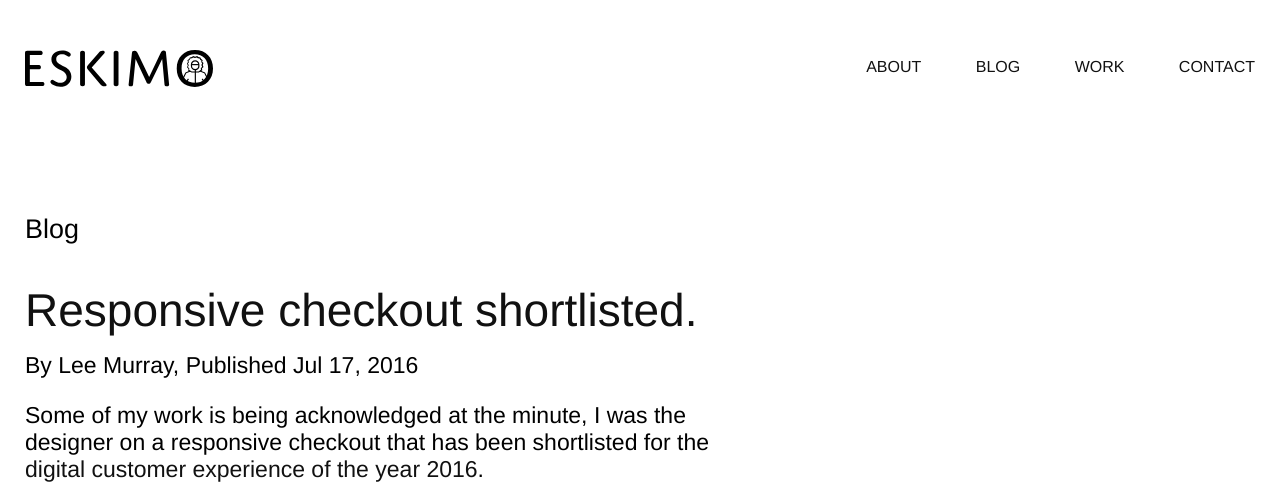
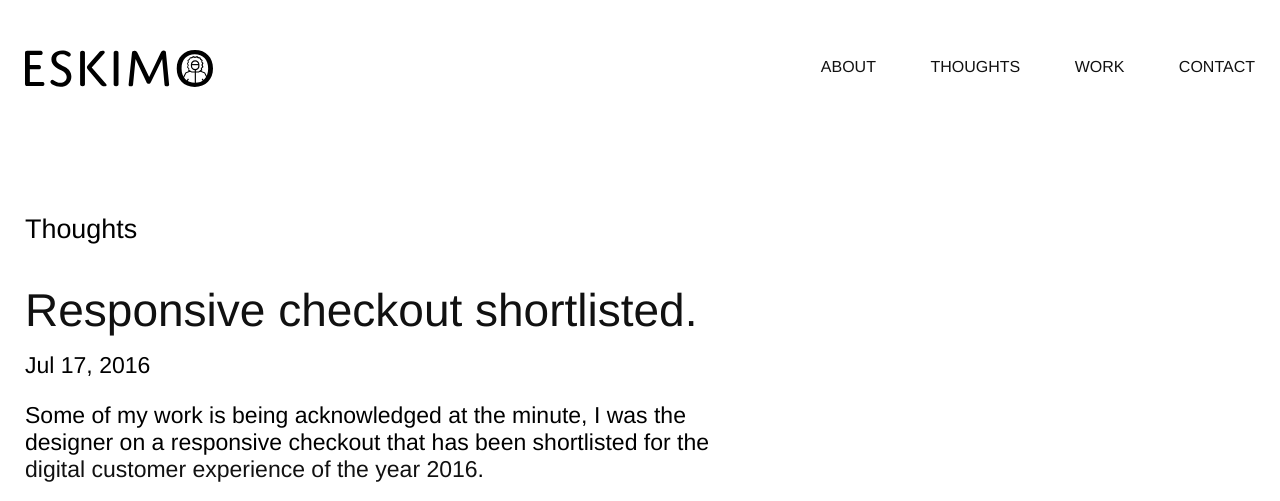
Before and after one commit to uxeskimo/uxeskimo, a Jekyll site: the page built from blog.md, in a window 1280 px wide, cut to the strip 0-501 px from the top of the page. Built offline with Jekyll 4.4.1, drawn with Linux system fonts in a browser that asks for light colours; some of the changed text lies outside the part shown.

Commit message:
Minor content changes, get rid of words if you dont need em

```diff
--- a/_dev/src/sass/main.scss
+++ b/_dev/src/sass/main.scss
@@ -44,7 +44,7 @@ img {
   height: auto;
 }
 .highlight {
-  border-left: 7px solid #119DA4;
+  border-left: 8px solid #119DA4;
   padding-left: 25px;
   list-style: none;
   font-weight: 400;
--- a/_dev/src/sass/partials/_navigation.scss
+++ b/_dev/src/sass/partials/_navigation.scss
@@ -21,6 +21,9 @@
         @include breakpoint($surf-tide) {
           display: inline-block;
         }
+          &:first-of-type a {
+            padding-left:0;
+          }
         &:last-of-type a {
          padding-right: 0;
        }
--- a/_includes/header.html
+++ b/_includes/header.html
@@ -19,7 +19,7 @@
       <nav class="primary-nav">
         <ul>
           <li><a href="/about.html">About</a></li>
-          <li><a href="/blog.html">Blog</a></li>
+          <li><a href="/blog.html">Thoughts</a></li>
           <li><a href="/work.html">Work</a></li>
           <li><a href="/contact.html">Contact</a></li>
         </ul>
--- a/_layouts/blog.html
+++ b/_layouts/blog.html
@@ -19,13 +19,13 @@
 
           <div class="max-width-720">
 
-            <h3>Blog</h3>
+            <h3>Thoughts</h3>
 
           <ul class="post-list">
             {% for post in site.posts %}
               <li>
                 <h2><a class="post-link" href="{{ post.url | prepend: site.baseurl }}">{{ post.title }}.</a></h2>
-                <span class="post-meta">By Lee Murray, Published {{ post.date | date: "%b %-d, %Y" }}</span>
+                <span class="post-meta">{{ post.date | date: "%b %-d, %Y" }}</span>
                 {% assign images = post.content | split:"<img " %}
                   {% for image in images %}
                   {% if image contains 'src=' %}
--- a/_layouts/post.html
+++ b/_layouts/post.html
@@ -32,7 +32,7 @@
           <div class="two-third-content intro">
 
 
-            <a href="/blog.html" class="back-link"> <svg xmlns="http://www.w3.org/2000/svg" class="icon-back"><use xmlns:xlink="http://www.w3.org/1999/xlink" xlink:href="#icon-back"></use></svg><span>Back to blog</span></a>
+            <a href="/blog.html" class="back-link"> <svg xmlns="http://www.w3.org/2000/svg" class="icon-back"><use xmlns:xlink="http://www.w3.org/1999/xlink" xlink:href="#icon-back"></use></svg><span>Thoughts archive</span></a>
 
           <div class="max-width-720">
 
```
Also changed, not shown: contact.md (+1 -1 lines), assets/css/main.css, 10 other files.
